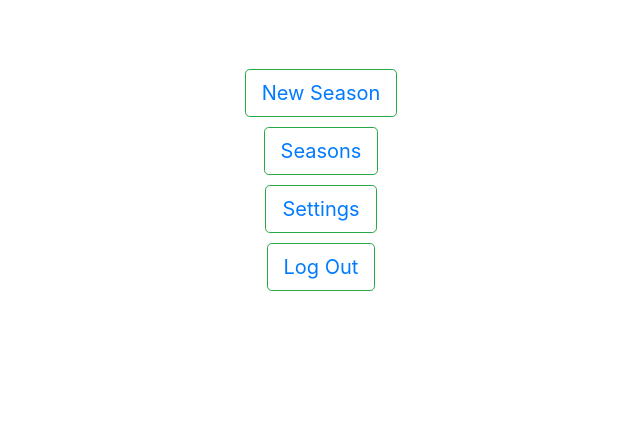
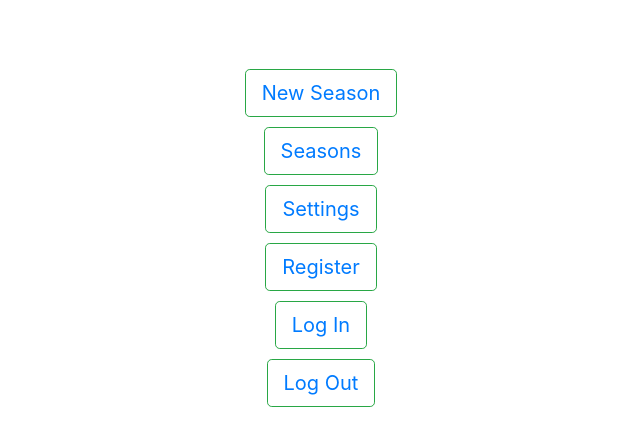
Before and after one commit to kylewhittemore/project-three, a React (Create React App) app in the folder client/: page / in a window 1280 px wide. Shown: the top 446 px of the page, without its empty margins (319-959 px from the left). Built offline with nearby package versions, Linux system fonts and the light colour scheme.

Commit message:
initial branch commit, add home pages links

```diff
--- a/client/src/index.js
+++ b/client/src/index.js
@@ -1,9 +1,9 @@
 import React from 'react';
 import ReactDOM from 'react-dom';
 
-import App from './App';
+// import App from './App';
 // import App from './aa-test'
-// import App from './jj-test'
+import App from './jj-test'
 // import App from './kw-test'
 
 
--- a/client/src/pages/Home/Home.js
+++ b/client/src/pages/Home/Home.js
@@ -28,6 +28,16 @@ function HomePage() {
                 </Row>
                 <Row className="justify-content-center">
                     <Button variant="outline-success" size="lg">
+                        <Link to="/register">Register</Link>
+                    </Button>
+                </Row>
+                <Row className="justify-content-center">
+                    <Button variant="outline-success" size="lg">
+                        <Link to="/login">Log In</Link>
+                    </Button>
+                </Row>
+                <Row className="justify-content-center">
+                    <Button variant="outline-success" size="lg">
                         <Link to="/logout">Log Out</Link>
                     </Button>
                 </Row>
```
Also changed, not shown: 1 other file (tests, documents, lock files or other folders).
